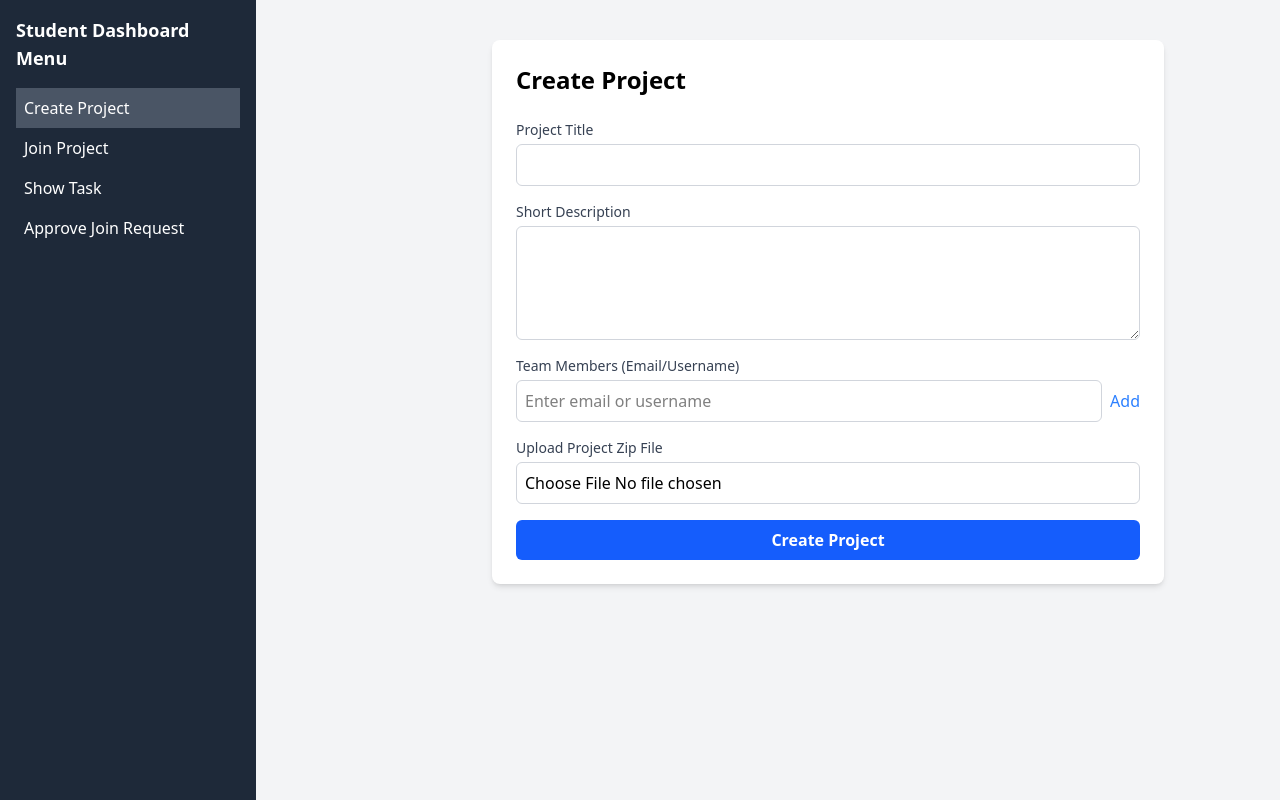
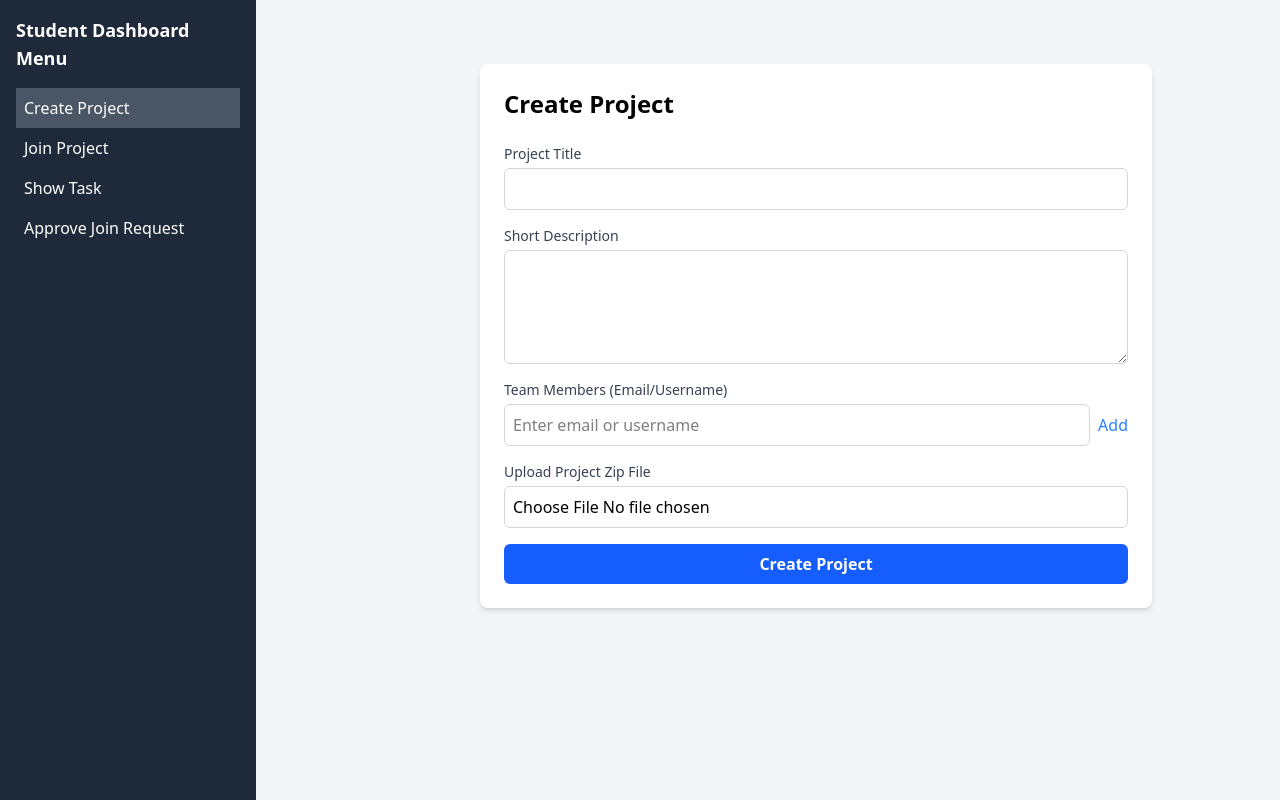
Before and after one commit to adibmahmud007/capstone-hub, a React (Vite) app: page /studentDashboard in a window 1280 px wide. Built offline with nearby package versions, Linux system fonts and the light colour scheme.

Commit message:
studnet dashboard modified

```diff
--- a/src/components/StudentDashboard/StudentDashboard.jsx
+++ b/src/components/StudentDashboard/StudentDashboard.jsx
@@ -54,13 +54,13 @@ const StudentDashboard = () => {
 
             {/* Hamburger Button (Only visible when sidebar is closed) */}
             {!sidebarOpen && (
-                <button onClick={() => setSidebarOpen(true)} className="absolute top-4 left-4 lg:hidden z-20 text-gray-800 bg-gray-200 p-2 rounded-md shadow-md">
+                <button onClick={() => setSidebarOpen(true)} className="absolute top-4 left-4 lg:hidden z-20 text-gray-200 bg-gray-700 p-2 rounded-md shadow-md">
                     <Menu size={24} />
                 </button>
             )}
 
             {/* Main Content (Adjusted to remove white background issue) */}
-            <div className="flex-1 p-4 pt-10 lg:pl-34">
+            <div className="flex-1 p-4 pt-10 lg:pl-28 lg:pt-16">
                 {renderContent()}
             </div>
         </div>
```
